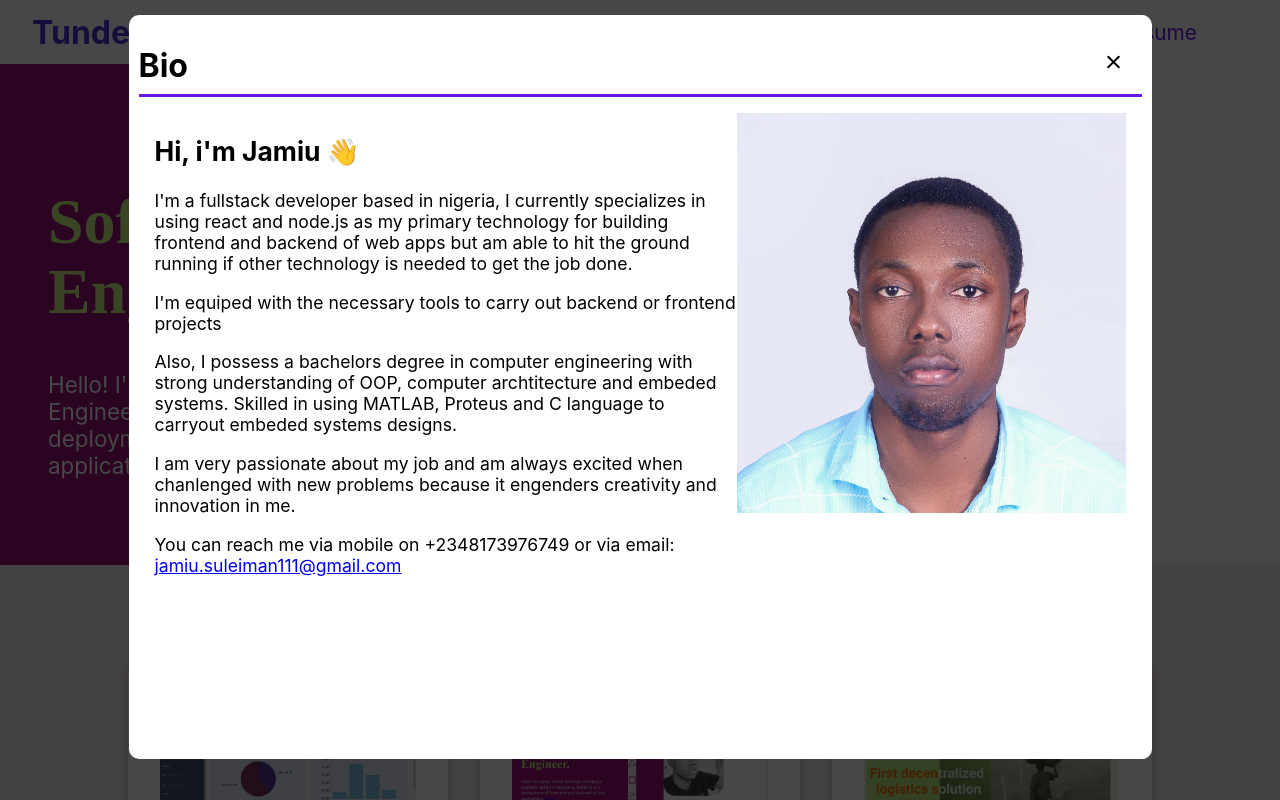
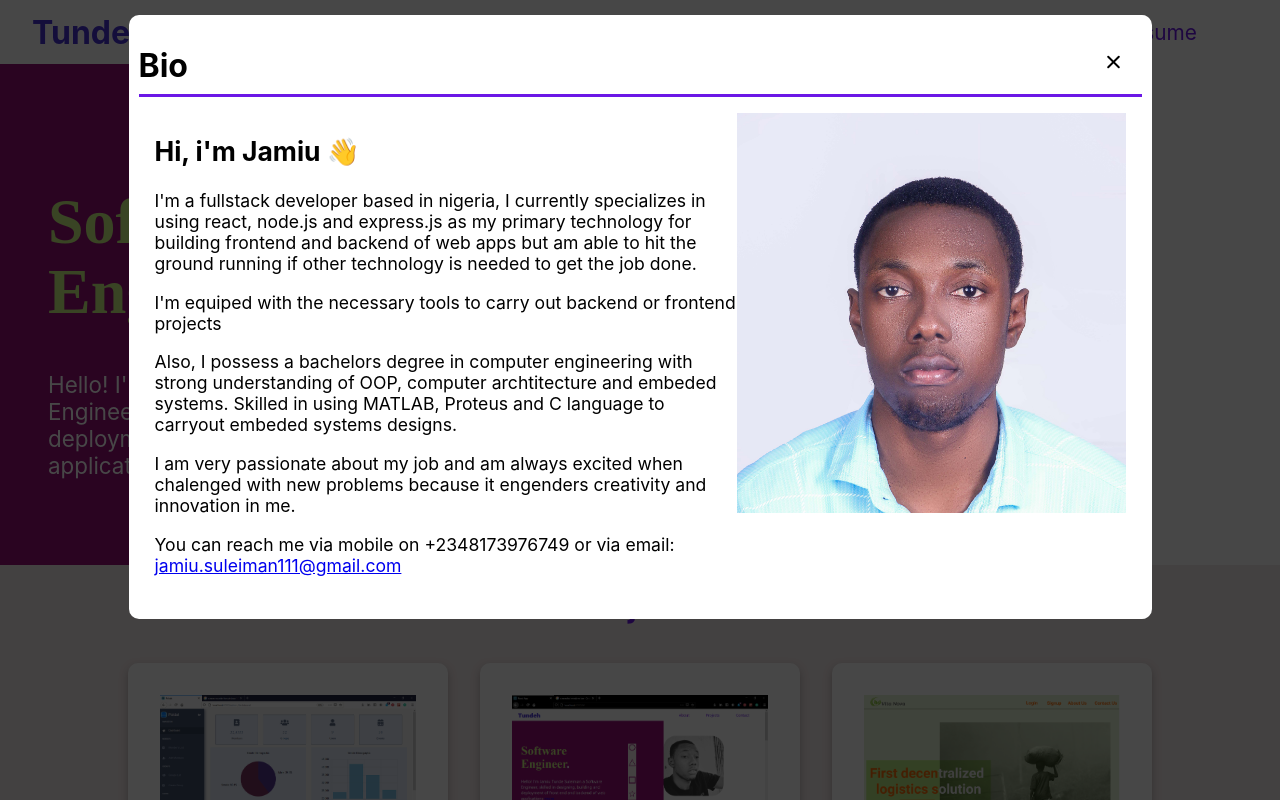
Before and after one commit to Tundeh/portfolio, a React (Create React App) app: page / in a window 1280 px wide. Both pictures are taken after a click on the element "About". Shown: the top 800 px of the page. Built offline with nearby package versions, Linux system fonts and the light colour scheme.

Commit message:
add scrollbar to modal

```diff
--- a/src/components/modal/index.js
+++ b/src/components/modal/index.js
@@ -1,36 +1,65 @@
 import React from "react";
 import "./index.scss";
-const Modal = ({isShowing, handleClick}) => {
 
-return(
-  isShowing ?
+const Modal = ({ isShowing, handleClick }) => {
+  return isShowing ? (
     <div className="modal">
       <div className="modal-overlay" onClick={handleClick}></div>
       <div className="modal-wrapper">
-      <div className="header"><h1>Bio</h1>
-      <span  className="modal__button" onClick={handleClick}>
-        <span></span></span>
+        <div className="header">
+          <h1>Bio</h1>
+          <span className="modal__button" onClick={handleClick}>
+            <span></span>
+          </span>
         </div>
+
         <div className="modal-content">
           <div className="modal-intro">
-        <h2>Hi, i'm Jamiu <span role="img" aria-label="wave">👋</span></h2>
-        <p>I'm a fullstack developer based in nigeria, I currently specializes in using react and node.js as my primary technology for building frontend and backend of web apps but am able to hit the ground running if other technology is needed to get the job done.</p>
+            <h2>
+              Hi, i'm Jamiu{" "}
+              <span role="img" aria-label="wave">
+                👋
+              </span>
+            </h2>
+            <p>
+              I'm a fullstack developer based in nigeria, I currently
+              specializes in using react, node.js and express.js as my primary
+              technology for building frontend and backend of web apps but am
+              able to hit the ground running if other technology is needed to
+              get the job done.
+            </p>
 
-        <p>I'm equiped with the necessary tools to carry out backend or frontend projects</p>
-        <p>Also, I possess a bachelors degree in computer engineering with strong understanding of OOP, computer archtitecture and embeded systems. Skilled in using MATLAB, Proteus and C language to carryout embeded systems designs.</p>
+            <p>
+              I'm equiped with the necessary tools to carry out backend or
+              frontend projects
+            </p>
+            <p>
+              Also, I possess a bachelors degree in computer engineering with
+              strong understanding of OOP, computer archtitecture and embeded
+              systems. Skilled in using MATLAB, Proteus and C language to
+              carryout embeded systems designs.
+            </p>
 
-        <p>I am very passionate about my job and am always excited when chanlenged with new problems because it engenders creativity and innovation in me.</p>
-        <p>You can reach me via mobile on +2348173976749 or via email: <br></br><a href="mailto:jamiu.suleiman111@gmail.com">jamiu.suleiman111@gmail.com</a></p>
+            <p>
+              I am very passionate about my job and am always excited when
+              chalenged with new problems because it engenders creativity and
+              innovation in me.
+            </p>
+            <p>
+              You can reach me via mobile on +2348173976749 or via email:{" "}
+              <br></br>
+              <a href="mailto:jamiu.suleiman111@gmail.com">
+                jamiu.suleiman111@gmail.com
+              </a>
+            </p>
           </div>
           <div className="image-wrapper">
             <div className="modal-image"></div>
           </div>
         </div>
-
       </div>
     </div>
-
-: null)
-}
+  ) : null;
+};
 
 export default Modal;
--- a/src/components/modal/index.scss
+++ b/src/components/modal/index.scss
@@ -25,7 +25,7 @@
   top: 0;
   left: 0;
   width: 90%;
-  min-height: 93%;
+  max-height: 100%;
   background: white;
   position: relative;
   margin: 1.75rem auto;
@@ -35,6 +35,7 @@
   margin: 0 auto;
   margin-top: 15px;
   z-index: 1050;
+  overflow-y: auto;
   .header {
     height: 3em;
     position: relative;
```
Lines whose indentation alone changed are shown as unchanged.
